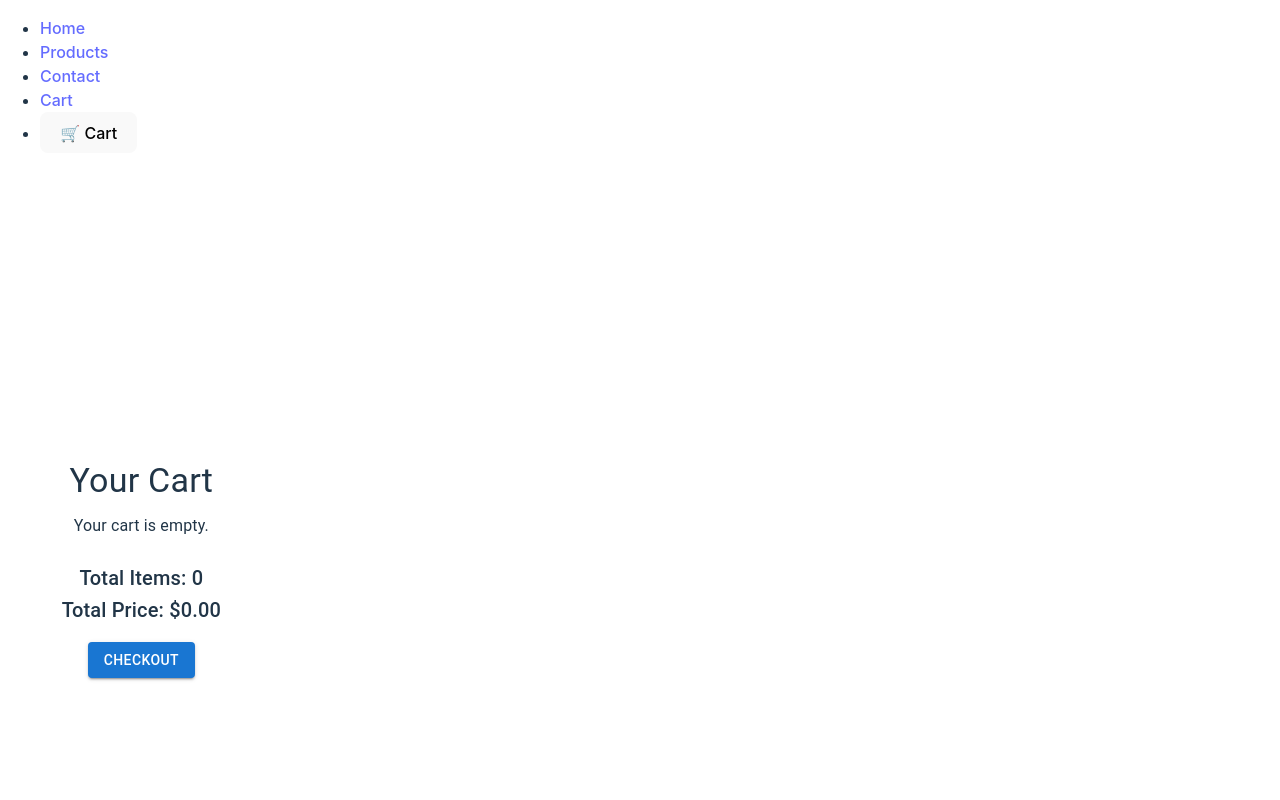
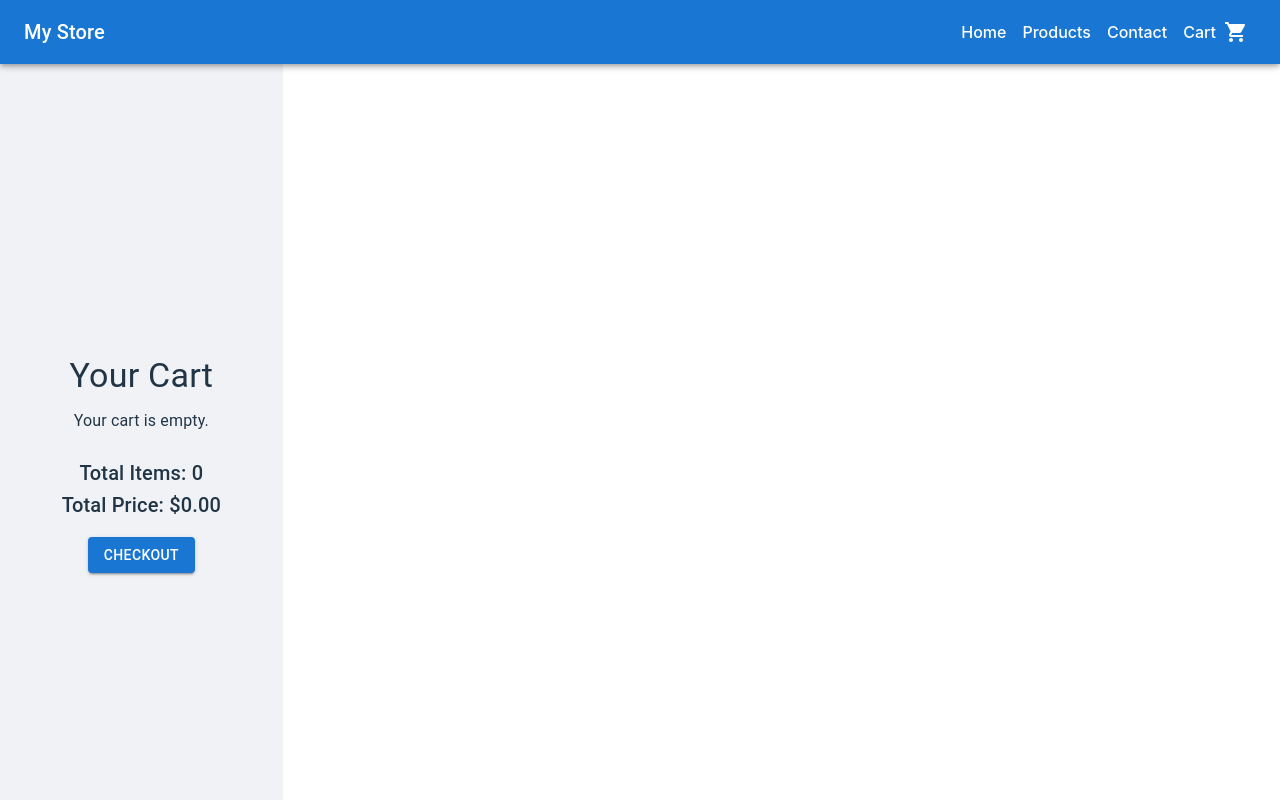
Before and after one commit to ishay60/shopify-clone, a React app: page /cart in a window 1280 px wide. Shown: the top 800 px of the page. Built offline with nearby package versions, Linux system fonts and the light colour scheme; the HTML template or start-up script is replaced by a standard one.

Commit message:
not sure i did anything here

```diff
--- a/src/App.css
+++ b/src/App.css
@@ -3,10 +3,11 @@
 @tailwind utilities;
 
 #root {
-  max-width: 1280px;
+  display: grid;
   margin: 0 auto;
   padding: 2rem;
   text-align: center;
+  background-color: #f0f2f5; /* Modern background color */
 }
 
 .logo {
@@ -15,9 +16,11 @@
   will-change: filter;
   transition: filter 300ms;
 }
+
 .logo:hover {
   filter: drop-shadow(0 0 2em #646cffaa);
 }
+
 .logo.react:hover {
   filter: drop-shadow(0 0 2em #61dafbaa);
 }
@@ -50,6 +53,7 @@
     --radius: 0.5rem;
   }
 }
+
 /* Add horizontal scrolling to the product list */
 .product-list {
   display: flex;
--- a/src/App.tsx
+++ b/src/App.tsx
@@ -1,5 +1,6 @@
 import * as React from "react";
 import { BrowserRouter as Router, Routes, Route } from "react-router-dom";
+import { Box } from "@mui/material";
 import Navbar from "./components/Navbar";
 import ProductList from "./components/ProductList";
 import ProductDetails from "./components/ProductDetails";
@@ -17,12 +18,19 @@ const App: React.FC = () => {
   return (
     <CartProvider>
       <Router>
-        <div className="min-h-screen flex flex-col">
+        <Box
+          sx={{
+            minHeight: "100vh",
+            display: "flex",
+            flexDirection: "column",
+            backgroundColor: "#f0f2f5", // Modern background color
+          }}
+        >
           {/* Navbar */}
           <Navbar onCartClick={toggleCart} isCartOpen={isCartOpen} />
 
           {/* Main Content */}
-          <div className="flex-grow pt-16">
+          <Box sx={{ flexGrow: 1, pt: 8 }}>
             <Routes>
               <Route path="/" element={<ProductList />} />
               <Route path="/products" element={<ProductList />} />
@@ -30,14 +38,14 @@ const App: React.FC = () => {
               <Route path="/contact" element={<ContactPage />} />
               <Route path="/cart" element={<CartPage />} />
             </Routes>
-          </div>
+          </Box>
 
           {/* Footer */}
           <Footer />
 
           {/* Cart Popup */}
           <CartPopup open={isCartOpen} onClose={toggleCart} />
-        </div>
+        </Box>
       </Router>
     </CartProvider>
   );
--- a/src/components/CartPopup.tsx
+++ b/src/components/CartPopup.tsx
@@ -1,22 +1,17 @@
 import * as React from "react";
 import {
-  Dialog,
-  DialogTitle,
-  DialogContent,
-  DialogActions,
-  Button,
+  Box,
   Typography,
   IconButton,
+  Button,
   List,
   ListItem,
   ListItemText,
   ListItemSecondaryAction,
-  Box,
-  Grid,
 } from "@mui/material";
+import { Add, Remove, Delete } from "@mui/icons-material";
 import { useCart } from "../context/CartContext";
-import { Add, Remove, Delete } from "@mui/icons-material";
-import "./CartPopup.css"; // Import the CSS file
+import "./CartPopup.css";
 
 const CartPopup: React.FC<{ open: boolean; onClose: () => void }> = ({
   open,
@@ -25,36 +20,30 @@ const CartPopup: React.FC<{ open: boolean; onClose: () => void }> = ({
   const { cart, removeFromCart, updateQuantity, totalItems, totalPrice } =
     useCart();
 
+  if (!open) return null;
+
   return (
-    <Dialog open={open} onClose={onClose} fullWidth maxWidth="sm">
-      <DialogTitle>Your Cart</DialogTitle>
-      <DialogContent>
+    <>
+      <div className="cart-overlay" onClick={onClose}></div>
+      <Box className="cart-popup">
+        <Typography variant="h6" gutterBottom>
+          Your Cart
+        </Typography>
         {cart.length === 0 ? (
           <Typography>Your cart is empty.</Typography>
         ) : (
           <List>
             {cart.map((item) => (
-              <ListItem key={item.id} sx={{ mb: 2 }}>
-                <Grid container alignItems="center" spacing={2}>
-                  <Grid item xs={8}>
+              <ListItem key={item.id}>
                 <ListItemText
                   primary={item.title}
                   secondary={`Price: $${item.price}`}
                 />
-                  </Grid>
-                  <Grid item xs={4}>
-                    <Box
-                      display="flex"
-                      alignItems="center"
-                      justifyContent="flex-end"
-                    >
+                <ListItemSecondaryAction>
                   <IconButton
                     edge="end"
                     aria-label="remove"
-                        onClick={() =>
-                          updateQuantity(item.id, item.quantity - 1)
-                        }
-                        sx={{ mx: 1 }}
+                    onClick={() => updateQuantity(item.id, item.quantity - 1)}
                   >
                     <Remove />
                   </IconButton>
@@ -62,10 +51,7 @@ const CartPopup: React.FC<{ open: boolean; onClose: () => void }> = ({
                   <IconButton
                     edge="end"
                     aria-label="add"
-                        onClick={() =>
-                          updateQuantity(item.id, item.quantity + 1)
-                        }
-                        sx={{ mx: 1 }}
+                    onClick={() => updateQuantity(item.id, item.quantity + 1)}
                   >
                     <Add />
                   </IconButton>
@@ -73,30 +59,25 @@ const CartPopup: React.FC<{ open: boolean; onClose: () => void }> = ({
                     edge="end"
                     aria-label="delete"
                     onClick={() => removeFromCart(item.id)}
-                        sx={{ mx: 1 }}
                   >
                     <Delete />
                   </IconButton>
-                    </Box>
-                  </Grid>
-                </Grid>
+                </ListItemSecondaryAction>
               </ListItem>
             ))}
           </List>
         )}
-        <Box mt={3}>
+        <Box sx={{ mt: 3, textAlign: "center" }}>
           <Typography variant="h6">Total Items: {totalItems}</Typography>
           <Typography variant="h6">
             Total Price: ${totalPrice.toFixed(2)}
           </Typography>
+          <Button variant="contained" color="primary" sx={{ mt: 2 }}>
+            Checkout
+          </Button>
         </Box>
-      </DialogContent>
-      <DialogActions>
-        <Button onClick={onClose} color="primary">
-          Close
-        </Button>
-      </DialogActions>
-    </Dialog>
+      </Box>
+    </>
   );
 };
 
--- a/src/components/Navbar.tsx
+++ b/src/components/Navbar.tsx
@@ -2,54 +2,62 @@ import * as React from "react";
 import { Link } from "react-router-dom";
 import { useCart } from "../context/CartContext";
 import CartPopup from "./CartPopup";
+import { AppBar, Toolbar, IconButton, Badge, Typography } from "@mui/material";
+import ShoppingCartIcon from "@mui/icons-material/ShoppingCart";
 
 const Navbar: React.FC<{ onCartClick: () => void; isCartOpen: boolean }> = ({
   onCartClick,
   isCartOpen,
 }) => {
-  const { cart } = useCart();
+  const { cart, totalItems } = useCart();
 
   return (
-    <nav className="fixed top-0 left-0 w-full bg-blue-600 p-4 shadow-md z-50">
-      <div className="container mx-auto flex justify-between items-center">
-        <ul className="flex space-x-6 items-center relative">
-          <li>
-            <Link to="/" className="text-white hover:text-gray-300">
+    <AppBar position="fixed">
+      <Toolbar>
+        <Typography variant="h6" component="div" sx={{ flexGrow: 1 }}>
+          My Store
+        </Typography>
+        <Link to="/" style={{ textDecoration: "none", color: "inherit" }}>
           Home
         </Link>
-          </li>
-          <li>
-            <Link to="/products" className="text-white hover:text-gray-300">
+        <Link
+          to="/products"
+          style={{
+            textDecoration: "none",
+            color: "inherit",
+            marginLeft: "1rem",
+          }}
+        >
           Products
         </Link>
-          </li>
-          <li>
-            <Link to="/contact" className="text-white hover:text-gray-300">
+        <Link
+          to="/contact"
+          style={{
+            textDecoration: "none",
+            color: "inherit",
+            marginLeft: "1rem",
+          }}
+        >
           Contact
         </Link>
-          </li>
-          <li>
-            <Link to="/cart" className="text-white hover:text-gray-300">
+        <Link
+          to="/cart"
+          style={{
+            textDecoration: "none",
+            color: "inherit",
+            marginLeft: "1rem",
+          }}
+        >
           Cart
         </Link>
-          </li>
-          <li className="relative">
-            <button
-              onClick={onCartClick}
-              className="text-white hover:text-gray-300"
-            >
-              🛒 Cart
-            </button>
-            {cart.length > 0 && (
-              <span className="absolute -top-2 -right-2 bg-red-500 text-white text-xs rounded-full px-2 py-1">
-                {cart.length}
-              </span>
-            )}
-          </li>
-        </ul>
-      </div>
+        <IconButton color="inherit" onClick={onCartClick}>
+          <Badge badgeContent={totalItems} color="secondary">
+            <ShoppingCartIcon />
+          </Badge>
+        </IconButton>
+      </Toolbar>
       {isCartOpen && <CartPopup onClose={onCartClick} open={false} />}
-    </nav>
+    </AppBar>
   );
 };
 
--- a/src/components/ProductCard.tsx
+++ b/src/components/ProductCard.tsx
@@ -9,7 +9,7 @@ import {
 } from "@mui/material";
 import { Link } from "react-router-dom";
 import { useCart } from "../context/CartContext";
-import "./ProductCard.css"; // Import the CSS file
+import "./ProductCard.css";
 
 interface Product {
   id: number;
--- a/src/components/ProductDetails.tsx
+++ b/src/components/ProductDetails.tsx
@@ -69,6 +69,7 @@ const ProductDetails: React.FC = () => {
         justifyContent: "center",
         alignItems: "center",
         minHeight: "100vh",
+        margin: "0 auto",
       }}
     >
       <Box
@@ -82,6 +83,8 @@ const ProductDetails: React.FC = () => {
           boxShadow: 3,
           borderRadius: 2,
           backgroundColor: "white",
+          justifyContent: "center",
+          justifyItems: "center",
         }}
       >
         {product.image && (
--- a/src/components/ProductList.css
+++ b/src/components/ProductList.css
@@ -1,28 +1,22 @@
-/* src/components/ProductList.css */
-
 .search-sort-container {
   display: flex;
   justify-content: center;
   align-items: center;
   margin-bottom: 1rem;
 }
-
 .search-input {
   width: 200px;
 }
-
 .category-select {
   width: 200px;
   margin-left: 0.5rem;
 }
-
 .no-results {
   text-align: center;
   font-size: 1.25rem;
   color: #555;
   margin-top: 2rem;
 }
-
 .product-list {
   display: flex;
   flex-wrap: wrap;
```
Lines whose indentation alone changed are shown as unchanged.
